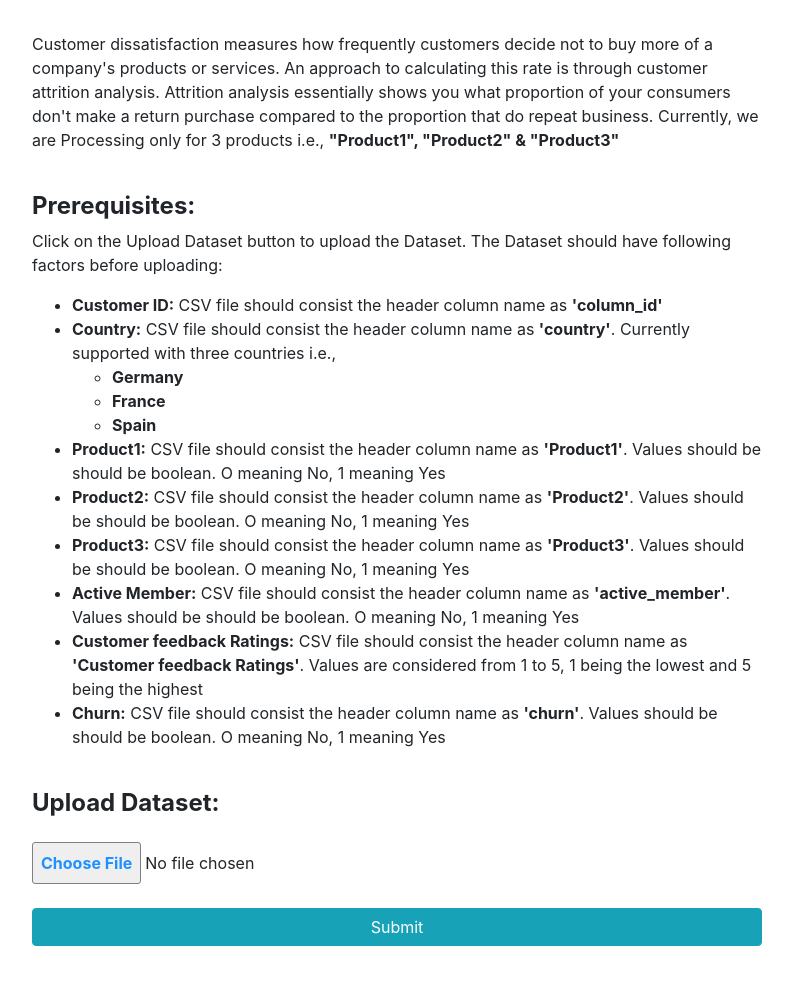
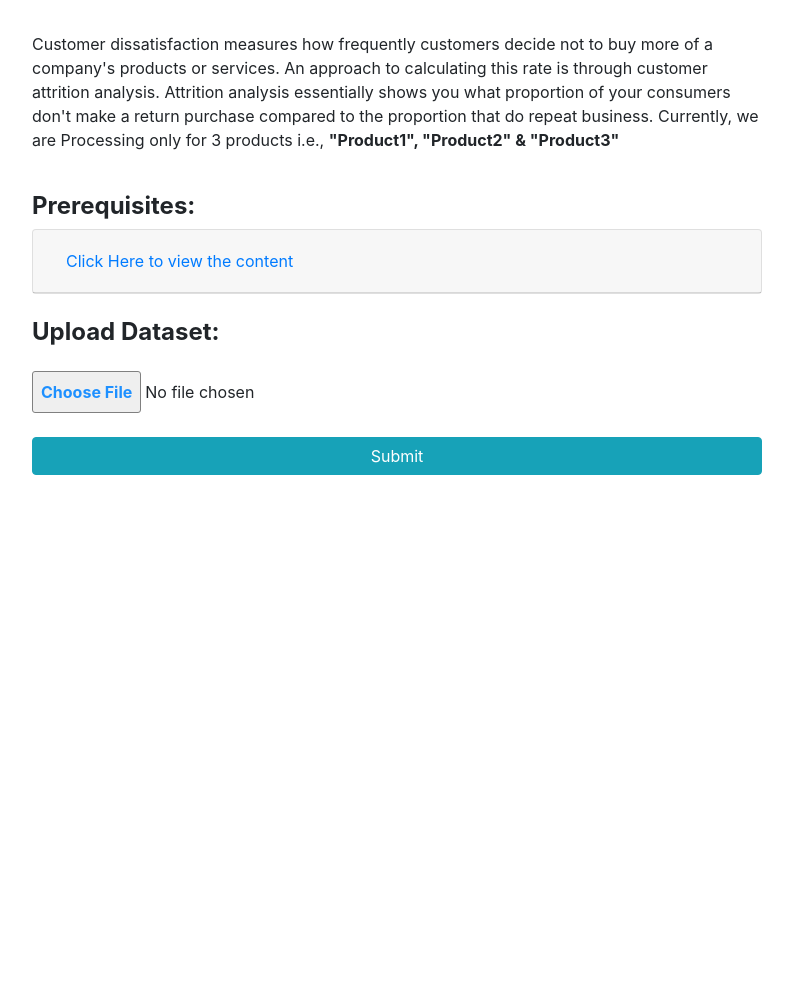
Before and after one commit to Wilton-Dsouza/Customer_dissatisfaction_prediction, a Django app: page /home in a window 1280 px wide. Shown: the part 96-1085 px from the top of the page, without its empty margins (243-1036 px from the left). After the commit the page ends 571 px from the top, so only its background shows below. Run offline with Django 4.2, Linux system fonts and the light colour scheme; some libraries are stand-ins or nearby versions; some web fonts are replaced.

Commit message:
Added Show/Hide content and modified few texts in Django Admin

```diff
--- a/templates/index.html
+++ b/templates/index.html
@@ -63,12 +63,24 @@
                             "Product3"</b><br></p>
                         <br>
                         <h4><b>Prerequisites:</b></h4>
+                        <div id="accordion">
+                            <div class="card">
+                              <div class="card-header" id="headingOne">
+                                <h5 class="mb-0">
+                                  <button class="btn btn-link" data-toggle="collapse" data-target="#collapseOne" aria-expanded="false" aria-controls="collapseOne">
+                                    Click Here to view the content
+                                  </button>
+                                </h5>
+                              </div>
+
+                              <div id="collapseOne" class="collapse" aria-labelledby="headingOne" data-parent="#accordion">
+                                <div class="card-body">
                                     <p>Click on the Upload Dataset button to upload the Dataset. The Dataset should have following factors before
                                         uploading:
                                     </p>
                                     <ul>
 
-                            <li><b>Customer ID:</b> CSV file should consist the header column name as <b>'column_id'</b></li>
+                                        <li><b>Customer ID:</b> CSV file should consist the header column name as <b>'customer_id'</b></li>
                                         <li><b>Country:</b> CSV file should consist the header column name as <b>'country'</b>. Currently supported with three countries i.e.,</li>
                                         <ul>
                                             <b>
@@ -85,6 +97,10 @@
                                         <li><b>Churn:</b> CSV file should consist the header column name as <b>'churn'</b>. Values should be should be boolean. O meaning No, 1 meaning Yes</li>
 
                                     </ul>
+                                </div>
+                              </div>
+                            </div>
+                          </div>
                         <br>
                         <h4 id = "uploadDataset"><b>Upload Dataset:</b></h4>
                         <form action="/upload" method="POST"  enctype="multipart/form-data">
@@ -106,37 +122,37 @@
                             {% endif %}
                             {% if countryvaluecheck == True %}
                                 <div class="alert alert-danger" role="alert">
-                                    <p>The values under <b>country</b> column is not correct based on the Prerequisites. Please check and reupload</p>
+                                    <p>The values under <b>country</b> column is not correct based on the Prerequisites or may have null values. Please check and reupload</p>
                                 </div>
                             {% endif %}
                             {% if product1valuecheck == True %}
                                 <div class="alert alert-danger" role="alert">
-                                    <p>The values under <b>Product1</b> column is not correct based on the Prerequisites. Please check and reupload</p>
+                                    <p>The values under <b>Product1</b> column is not correct based on the Prerequisites or may have null values. Please check and reupload</p>
                                 </div>
                             {% endif %}
                             {% if product2valuecheck == True %}
                                 <div class="alert alert-danger" role="alert">
-                                    <p>The values under <b>Product2</b> column is not correct based on the Prerequisites. Please check and reupload</p>
+                                    <p>The values under <b>Product2</b> column is not correct based on the Prerequisites or may have null values. Please check and reupload</p>
                                 </div>
                             {% endif %}
                             {% if product3valuecheck == True %}
                             <div class="alert alert-danger" role="alert">
-                                <p>The values under <b>Product3</b> column is not correct based on the Prerequisites. Please check and reupload</p>
+                                <p>The values under <b>Product3</b> column is not correct based on the Prerequisites or may have null values. Please check and reupload</p>
                             </div>
                             {% endif %}
                             {% if activemembervaluecheck == True %}
                             <div class="alert alert-danger" role="alert">
-                                <p>The values under <b>active_member</b> column is not correct based on the Prerequisites. Please check and reupload</p>
+                                <p>The values under <b>active_member</b> column is not correct based on the Prerequisites or may have null values. Please check and reupload</p>
                             </div>
                             {% endif %}
                             {% if ratingsvaluecheck == True %}
                             <div class="alert alert-danger" role="alert">
-                                <p>The values under <b>Customer feedback Ratings</b> column is not correct based on the Prerequisites. Please check and reupload</p>
+                                <p>The values under <b>Customer feedback Ratings</b> column is not correct based on the Prerequisites or may have null values. Please check and reupload</p>
                             </div>
                             {% endif %}
                             {% if churnvaluecheck == True %}
                             <div class="alert alert-danger" role="alert">
-                                <p>The values under <b>churn</b> column is not correct based on the Prerequisites. Please check and reupload</p>
+                                <p>The values under <b>churn</b> column is not correct based on the Prerequisites or may have null values. Please check and reupload</p>
                             </div>
                             {% endif %}
                             {% if nullstatus == True %}
```
Also changed, not shown: templates/upload.html (+18 -2 lines), db.sqlite3. Lines whose indentation alone changed are shown as unchanged.
